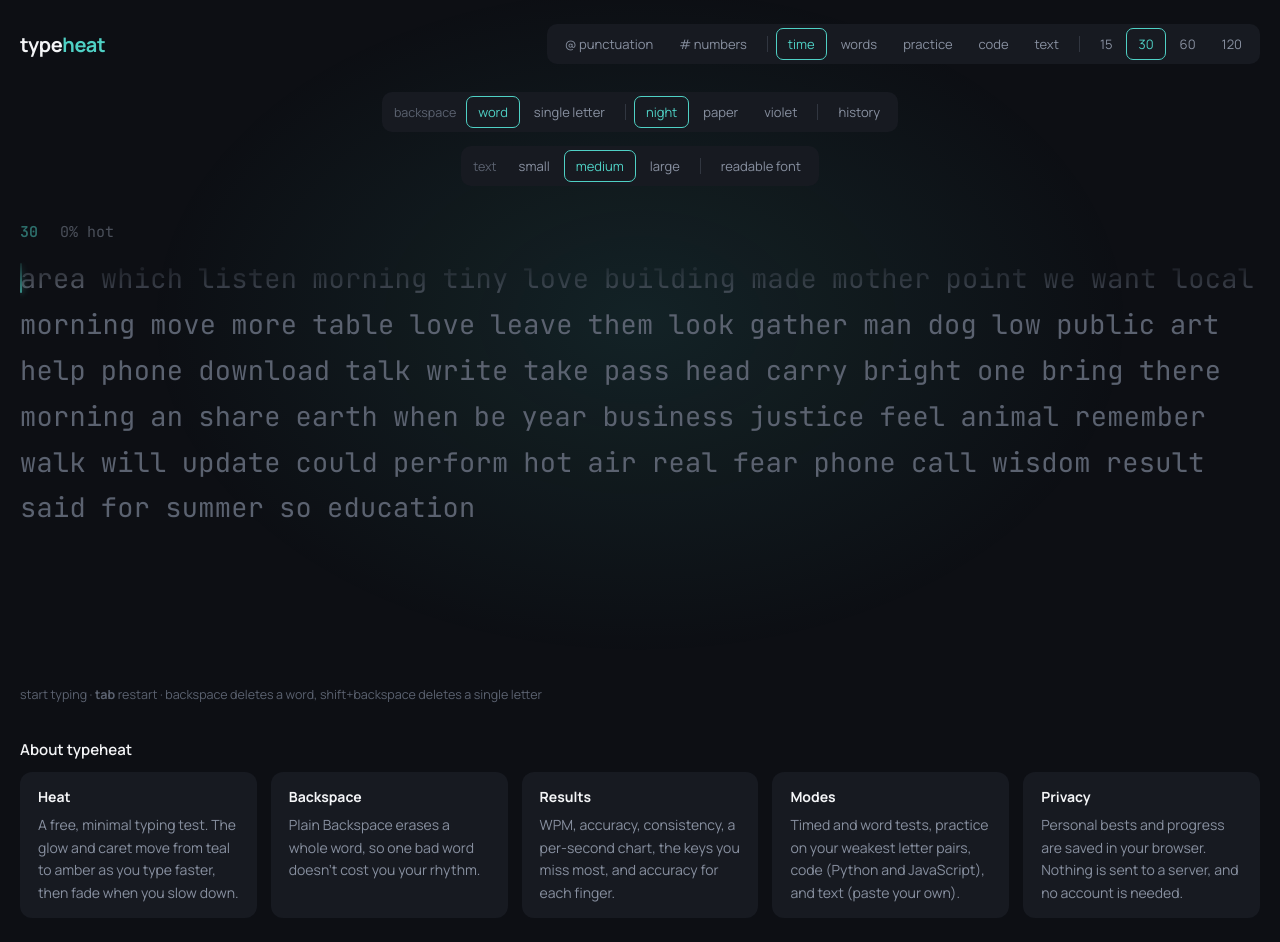
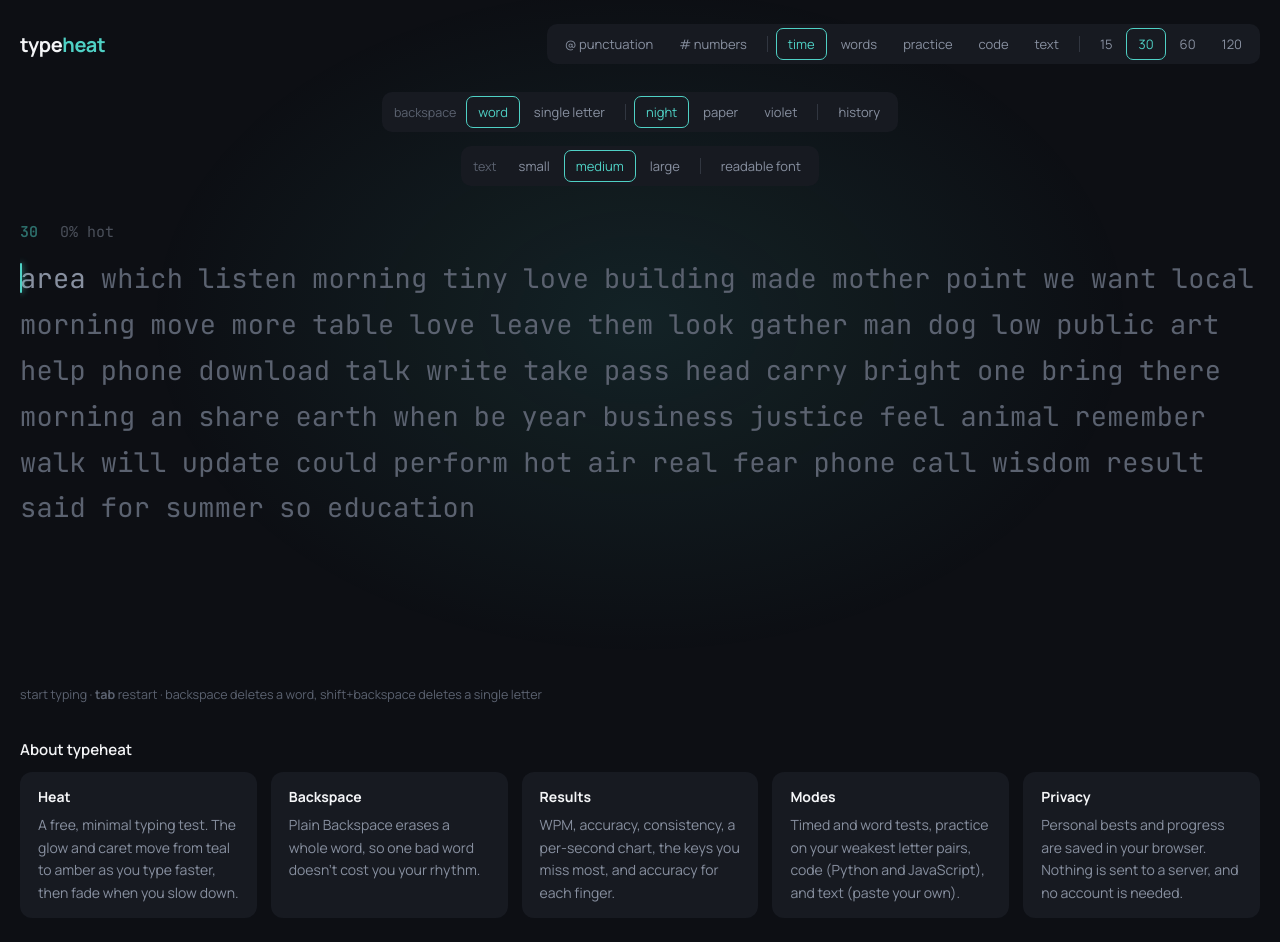
Before and after one commit to Sabyasachi-Kashyap/typeheat, a React (Vite) app: page / in a window 1280 px wide. Built offline with nearby package versions, Linux system fonts and the light colour scheme.

Commit message:
Update mask image gradient in App component

```diff
--- a/src/App.jsx
+++ b/src/App.jsx
@@ -279,7 +279,7 @@ export default function TypingTest(){
           <span style={{color:"var(--hc)",fontWeight:600}}>{live}</span><span ref={hotRef}>0% hot</span>
         </div>
         <div ref={boxRef} onClick={()=>touchRef.current?.focus()} className={readable?undefined:"mono"}
-          style={{position:"relative",height:"min(50vh,540px)",overflow:"hidden",WebkitMaskImage:"linear-gradient(transparent,#000 14%,#000 86%,transparent)",maskImage:"linear-gradient(transparent,#000 14%,#000 86%,transparent)",fontSize:SIZES[cfg.size],lineHeight:1.7,letterSpacing:readable?".02em":".3px",fontFamily:readable?"'Atkinson Hyperlegible',system-ui,sans-serif":"'JetBrains Mono',monospace"}}>
+          style={{position:"relative",height:"min(50vh,540px)",overflow:"hidden",WebkitMaskImage:"linear-gradient(#000 0%,#000 84%,transparent 100%)",maskImage:"linear-gradient(#000 0%,#000 84%,transparent 100%)",fontSize:SIZES[cfg.size],lineHeight:1.7,letterSpacing:readable?".02em":".3px",fontFamily:readable?"'Atkinson Hyperlegible',system-ui,sans-serif":"'JetBrains Mono',monospace"}}>
           <div ref={wrapRef} style={{display:"flex",flexWrap:"wrap",gap:"0 .55em",transition:"transform .22s cubic-bezier(.22,.61,.36,1)",willChange:"transform"}}>
             {words.slice(0,index+70).map((w,i)=><Word key={i} wi={i} w={w} t={typed[i]||""} cur={i===index} refs={wref}/>)}
           </div>
```
